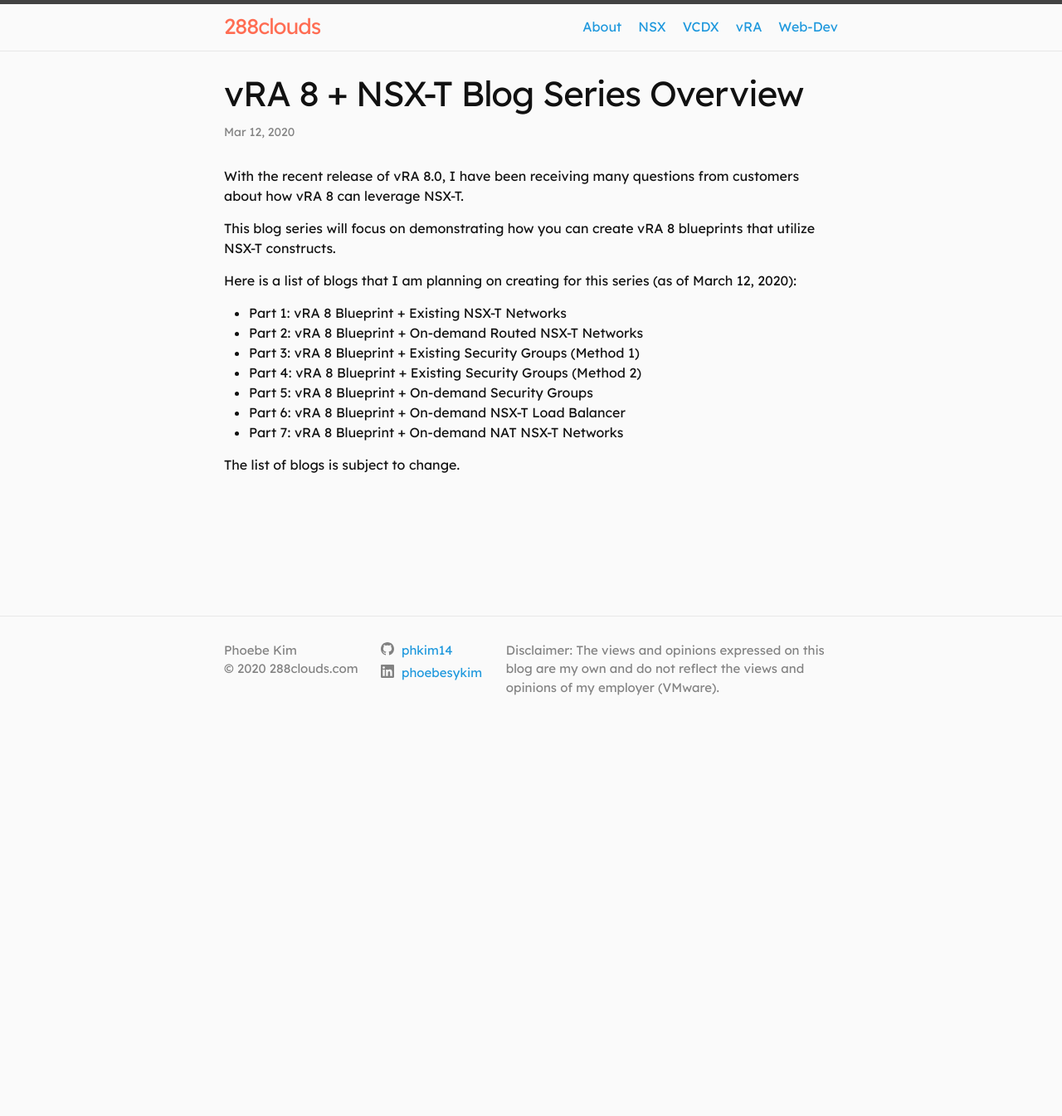
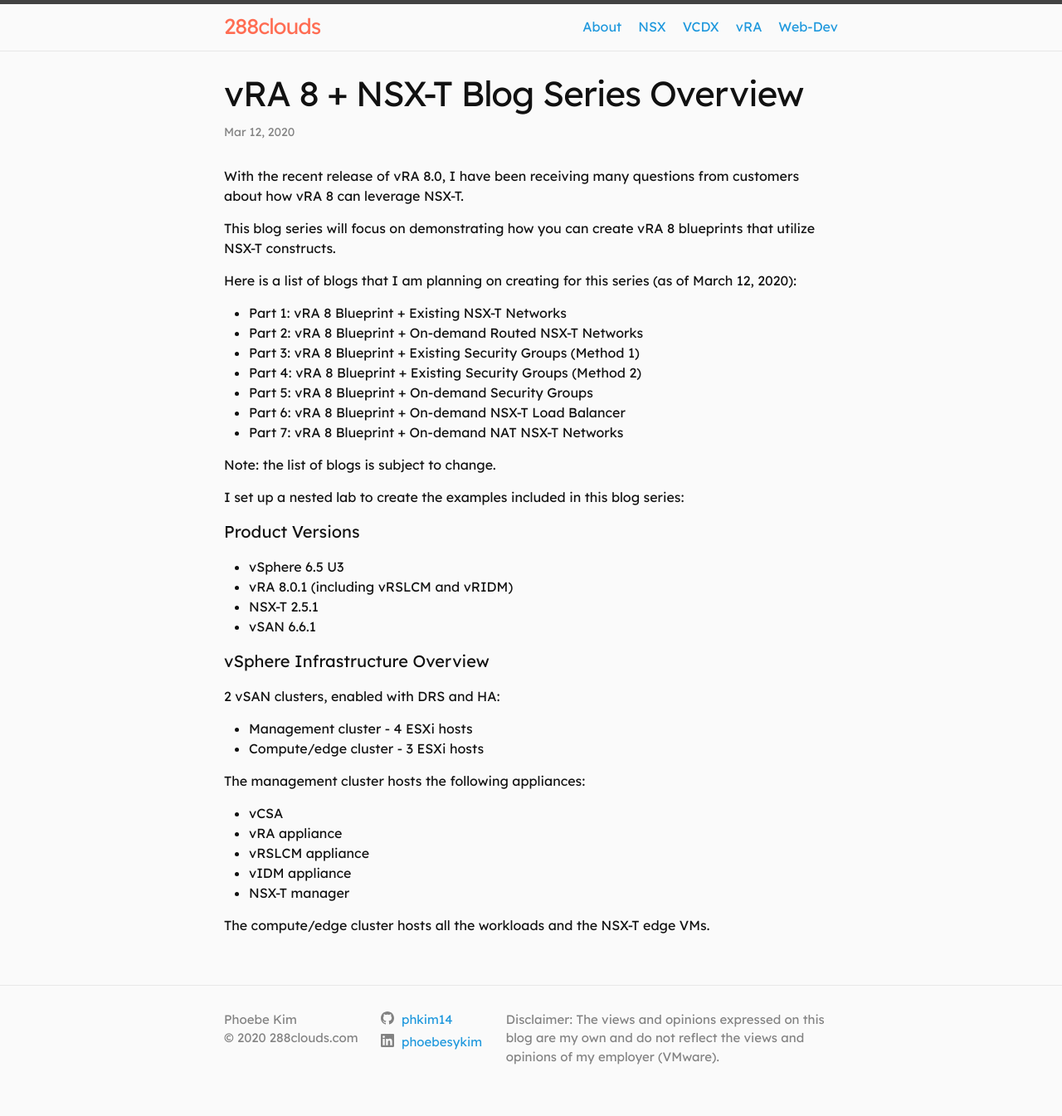
Before and after one commit to phkim14/288clouds, a Jekyll site: the page built from _posts/2020-03-12-vra8-nsxt-blog-series-overview.markdown, in a window 1280 px wide. Shown: the whole page at 83% size. Built offline with Jekyll 4.4.1, drawn with Linux system fonts in a browser that asks for light colours; before the commit the page ends 900 px from its top, so only the background shows below that.

Commit message:
Update 2020-03-12-vra8-nsxt-blog-series-overview.markdown

```diff
--- a/_posts/2020-03-12-vra8-nsxt-blog-series-overview.markdown
+++ b/_posts/2020-03-12-vra8-nsxt-blog-series-overview.markdown
@@ -18,4 +18,26 @@ Here is a list of blogs that I am planning on creating for this series (as of Ma
 * Part 6: vRA 8 Blueprint + On-demand NSX-T Load Balancer
 * Part 7: vRA 8 Blueprint + On-demand NAT NSX-T Networks
 
-The list of blogs is subject to change.
+Note: the list of blogs is subject to change.
+
+I set up a nested lab to create the examples included in this blog series:
+
+#### Product Versions
+* vSphere 6.5 U3
+* vRA 8.0.1 (including vRSLCM and vRIDM)
+* NSX-T 2.5.1
+* vSAN 6.6.1
+
+#### vSphere Infrastructure Overview
+2 vSAN clusters, enabled with DRS and HA:
+* Management cluster - 4 ESXi hosts
+* Compute/edge cluster - 3 ESXi hosts
+
+The management cluster hosts the following appliances:
+  * vCSA
+  * vRA appliance
+  * vRSLCM appliance
+  * vIDM appliance
+  * NSX-T manager
+
+The compute/edge cluster hosts all the workloads and the NSX-T edge VMs.
```
